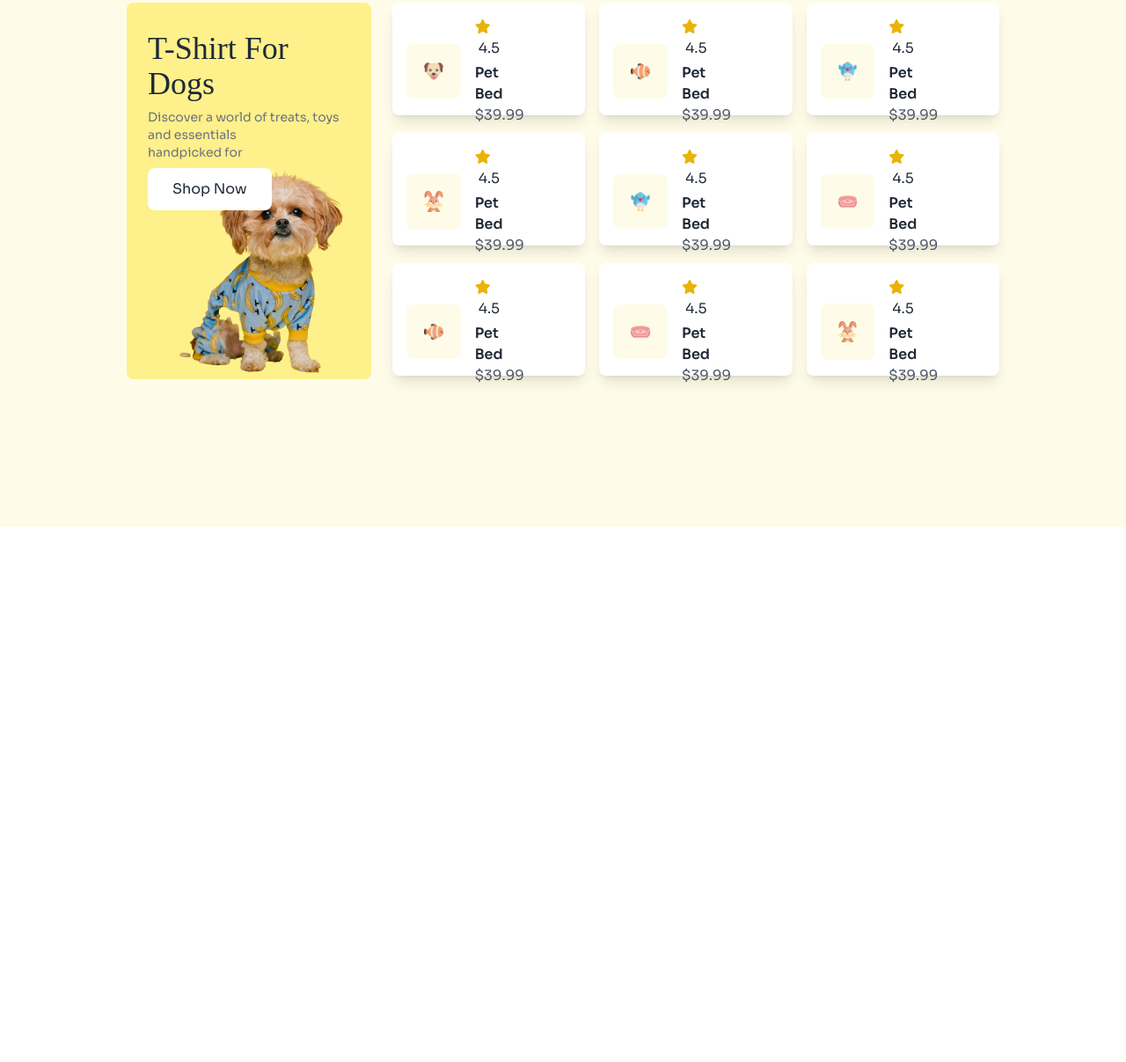
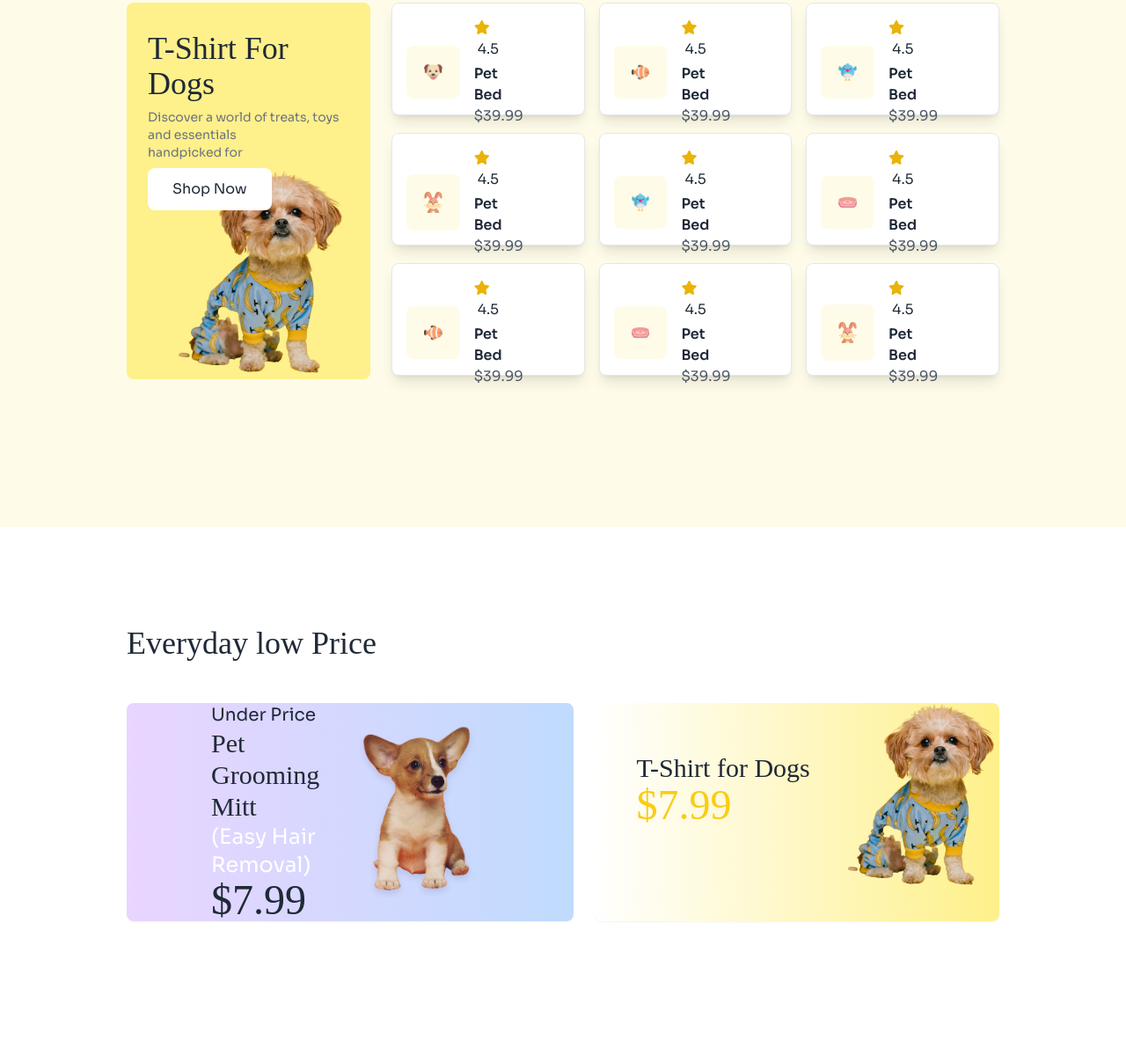
Before and after one commit to swdMahfuj/browse-4-pets, a plain HTML site: page index.html in a window 1280 px wide. Shown: the part 1501-2708 px from the top of the page at 88% size. Before the commit the page ends 2100 px from the top, so only its background shows below. Drawn offline with nearby package versions, Linux system fonts and the light colour scheme; a web font is replaced by a local one.

Commit message:
added everyday low price section

```diff
--- a/index.html
+++ b/index.html
@@ -160,7 +160,7 @@
             <!-- Product Grid -->
             <div class="col-span-2 grid grid-cols-3 gap-4">
               <!-- Product Card -->
-              <div class="grid grid-cols-2 h-32 bg-white p-4 pr-20 rounded-lg shadow-lg text-center justify-center items-center">
+              <div class="grid grid-cols-2 h-32 bg-white p-4 pr-20 rounded-lg shadow-lg text-center justify-center items-center border border-gray-200">
                 <div class="flex justify-center bg-yellow-50 rounded-lg px-5 py-5">
                   <img src="assets/dog-cartoon.png" alt="">
                 </div>
@@ -174,7 +174,7 @@
               </div>
 
 
-              <div class="grid grid-cols-2 h-32 bg-white p-4 pr-20 rounded-lg shadow-lg text-center justify-center items-center">
+              <div class="grid grid-cols-2 h-32 bg-white p-4 pr-20 rounded-lg shadow-lg text-center justify-center items-center border border-gray-200">
                 <div class="flex justify-center bg-yellow-50 rounded-lg px-5 py-5">
                   <img src="assets/fish-cartoon.png" alt="">
                 </div>
@@ -188,7 +188,7 @@
               </div>
 
 
-              <div class="grid grid-cols-2 h-32 bg-white p-4 pr-20 rounded-lg shadow-lg text-center justify-center items-center">
+              <div class="grid grid-cols-2 h-32 bg-white p-4 pr-20 rounded-lg shadow-lg text-center justify-center items-center border border-gray-200">
                 <div class="flex justify-center bg-yellow-50 rounded-lg px-5 py-5">
                   <img src="assets/bird-cartoon.png" alt="">
                 </div>
@@ -202,7 +202,7 @@
               </div>
 
 
-              <div class="grid grid-cols-2 h-32 bg-white p-4 pr-20 rounded-lg shadow-lg text-center justify-center items-center">
+              <div class="grid grid-cols-2 h-32 bg-white p-4 pr-20 rounded-lg shadow-lg text-center justify-center items-center border border-gray-200">
                 <div class="flex justify-center bg-yellow-50 rounded-lg px-5 py-5">
                   <img src="assets/rabbit-cartoon.png" alt="">
                 </div>
@@ -216,7 +216,7 @@
               </div>
 
 
-              <div class="grid grid-cols-2 h-32 bg-white p-4 pr-20 rounded-lg shadow-lg text-center justify-center items-center">
+              <div class="grid grid-cols-2 h-32 bg-white p-4 pr-20 rounded-lg shadow-lg text-center justify-center items-center border border-gray-200">
                 <div class="flex justify-center bg-yellow-50 rounded-lg px-5 py-5">
                   <img src="assets/bird-cartoon.png" alt="">
                 </div>
@@ -230,7 +230,7 @@
               </div>
 
 
-              <div class="grid grid-cols-2 h-32 bg-white p-4 pr-20 rounded-lg shadow-lg text-center justify-center items-center">
+              <div class="grid grid-cols-2 h-32 bg-white p-4 pr-20 rounded-lg shadow-lg text-center justify-center items-center border border-gray-200">
                 <div class="flex justify-center bg-yellow-50 rounded-lg px-5 py-5">
                   <img src="assets/pet-couch.png" alt="">
                 </div>
@@ -244,7 +244,7 @@
               </div>
 
 
-              <div class="grid grid-cols-2 h-32 bg-white p-4 pr-20 rounded-lg shadow-lg text-center justify-center items-center">
+              <div class="grid grid-cols-2 h-32 bg-white p-4 pr-20 rounded-lg shadow-lg text-center justify-center items-center border border-gray-200">
                 <div class="flex justify-center bg-yellow-50 rounded-lg px-5 py-5">
                   <img src="assets/fish-cartoon.png" alt="">
                 </div>
@@ -258,7 +258,7 @@
                 </div>
 
 
-              <div class="grid grid-cols-2 h-32 bg-white p-4 pr-20 rounded-lg shadow-lg text-center justify-center items-center">
+              <div class="grid grid-cols-2 h-32 bg-white p-4 pr-20 rounded-lg shadow-lg text-center justify-center items-center border border-gray-200">
                 <div class="flex justify-center bg-yellow-50 rounded-lg px-5 py-5">
                   <img src="assets/pet-couch.png" alt="">
                 </div>
@@ -270,7 +270,8 @@
                       <p class="text-gray-600">$39.99</p>
                   </div>
               </div>
-              <div class="grid grid-cols-2 h-32 bg-white p-4 pr-20 rounded-lg shadow-lg text-center justify-center items-center">
+
+              <div class="grid grid-cols-2 h-32 bg-white p-4 pr-20 rounded-lg shadow-lg text-center justify-center items-center border border-gray-200">
                 <div class="flex justify-center bg-yellow-50 rounded-lg px-5 py-5">
                   <img src="assets/rabbit-cartoon.png" alt="">
                 </div>
@@ -289,6 +290,45 @@
            </section>
 
 
+           <!-- Everyday low Price -->
+           <section class="px-36 py-28">
+            <div>
+              <h2 class="adlam-font text-2xl lg:text-4xl">Everyday low Price</h2>
+            </div>
+
+            <!-- Div Container -->
+             <div class="py-12 flex gap-6">
+              <!-- First Card -->
+              <div class="flex bg-gradient-to-r from-purple-200 to-blue-200 shadow-sm items-center rounded-lg w-2/3">
+                <!-- Text Container -->
+                <div class="pl-24">
+                  <p class="text-xl">Under Price</p>
+                  <h3 class="adlam-font text-3xl">Pet Grooming Mitt</h3>
+                  <h5 class="text-white text-2xl">(Easy Hair Removal)</h5>
+                  <h2 class="adlam-font text-5xl">$7.99</h2>
+                </div>
+                <!-- Image Container -->
+                <div>
+                  <img class="w-2/3" src="assets/cute-dog-mid.png" alt="">
+                </div>
+              </div>
+              <!-- Second Card -->
+               <div class="flex justify-center shadow-sm bg-gradient-to-r from-white to-yellow-200 rounded-lg">
+                <!-- Text Container -->
+                 <div class="pl-12 pt-14">
+                  <h3 class="adlam-font text-3xl w-60">T-Shirt for Dogs</h3>
+                  <h2 class="adlam-font text-5xl text-yellow-400">$7.99</h2>
+                 </div>
+                 <!-- Image Container -->
+                  <div>
+                    <img class="" src="assets/cute-pet-mid.png" alt="Dog in T-Shirt">
+                  </div>
+               </div>
+
+             </div>
+           </section>
+
+
     <footer>
 
     </footer>
```
